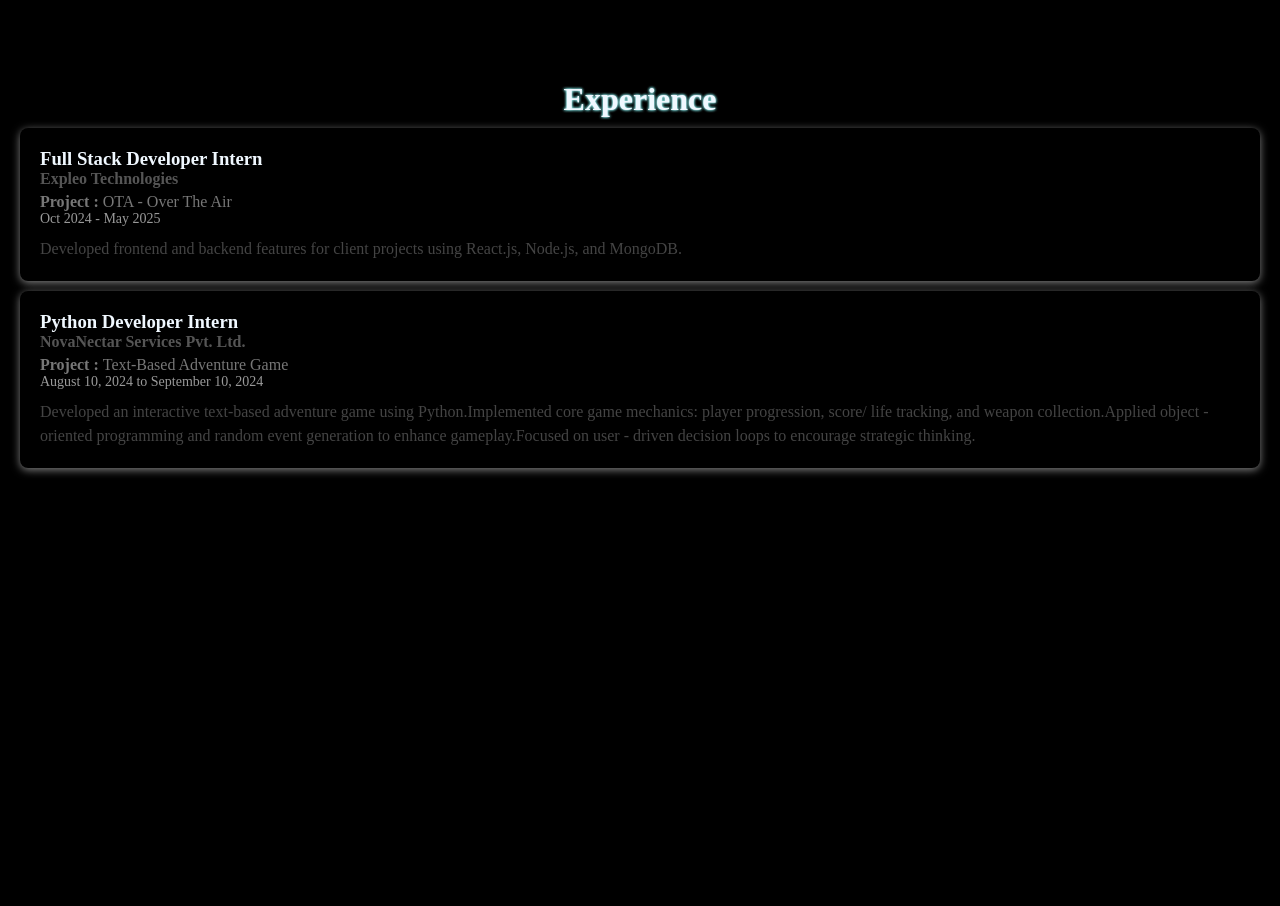
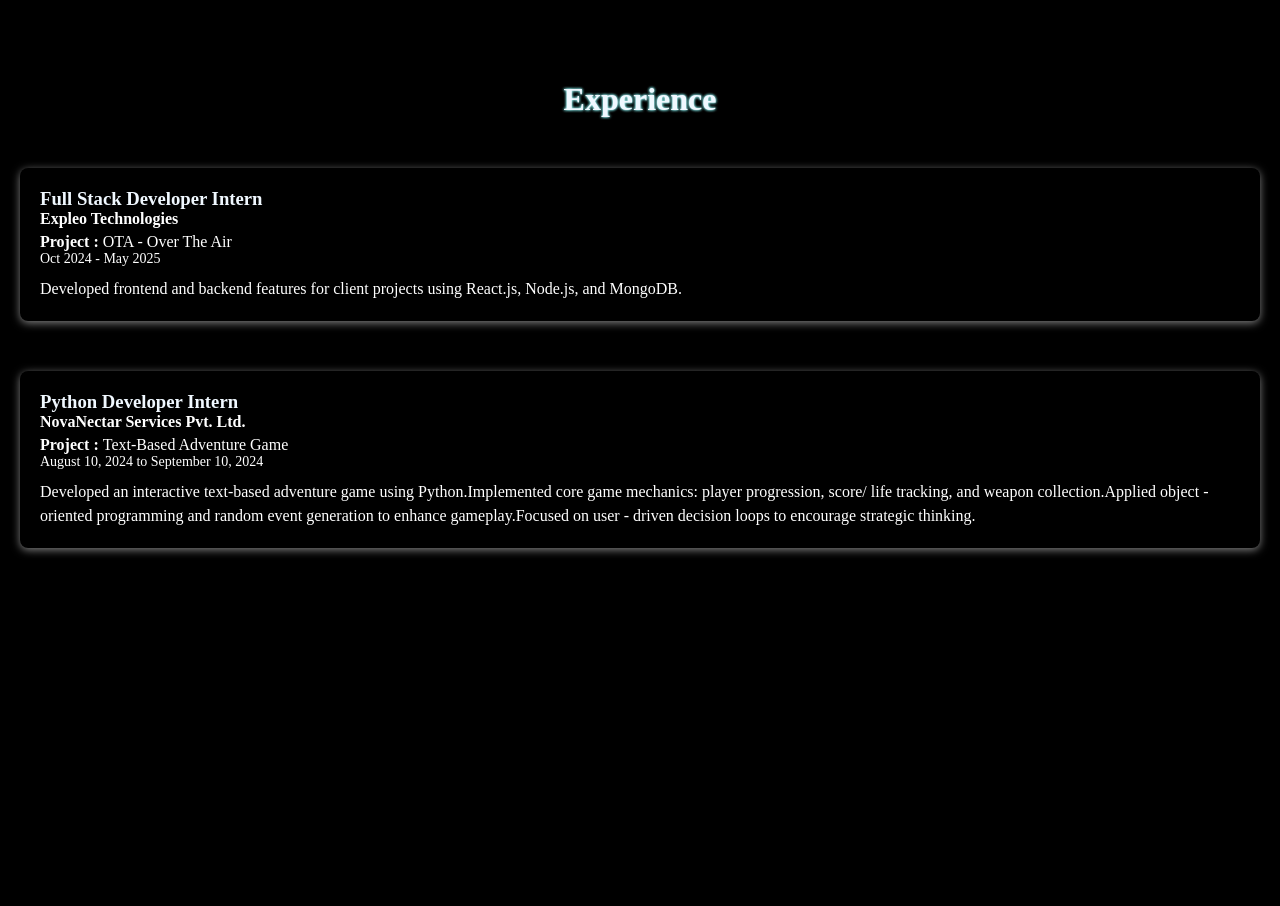
Before and after one commit to Paramesh-Kumar-2004/VP_Portfolio-2, a React (Create React App) app: page / in a window 1280 px wide. Shown: the part 3420-4326 px from the top of the page. Built offline with nearby package versions, Linux system fonts and the light colour scheme.

Commit message:
Updating The Experience.css

```diff
--- a/src/Styles/Experience.css
+++ b/src/Styles/Experience.css
@@ -10,28 +10,34 @@
 .experience-item {
     background: black;
     padding: 20px;
-    margin: 10px 0;
+    margin: 50px 0 0 0;
     border-radius: 8px;
     box-shadow: 0 2px 8px gray;
+    cursor: pointer;
+}
+
+.experience-item:hover {
+    scale: 1.0126;
+    transition: all ease-in-out;
 }
 
 .company {
     font-weight: bold;
-    color: #555;
+    color: white;
 }
 
 .projectname {
     margin-top: 5px;
-    color: #777;
+    color: white;
 }
 
 .duration {
     font-size: 14px;
-    color: #999;
+    color: white;
 }
 
 .description {
     margin-top: 10px;
     line-height: 1.5;
-    color: #444;
+    color: white;
 }
```
